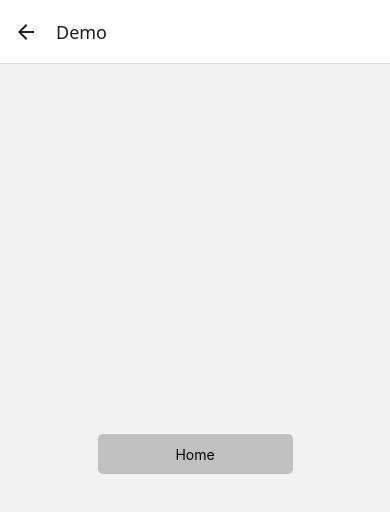
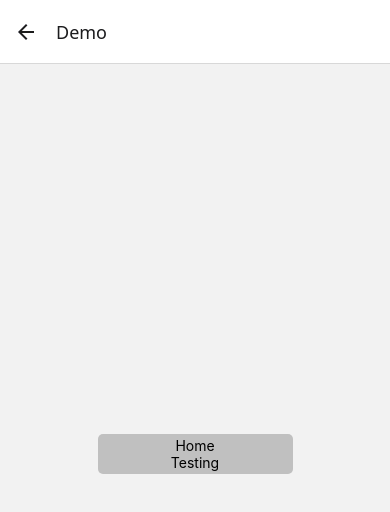
Before and after one commit to timmyjose-experiments/epqa-demo, a React Native app: screen /Demo in a window 390 px wide. Shown: the top 512 px of the page. Built offline with nearby package versions, Linux system fonts and the light colour scheme.

Commit message:
chore: add text to demo screen

```diff
--- a/src/screens/Demo.tsx
+++ b/src/screens/Demo.tsx
@@ -13,6 +13,7 @@ const Demo = () => {
         style={styles.button}
         onPress={() => navigation.navigate('Home')}>
         <Text>Home</Text>
+        <Text>Testing</Text>
       </Pressable>
     </SafeAreaView>
   )
```
